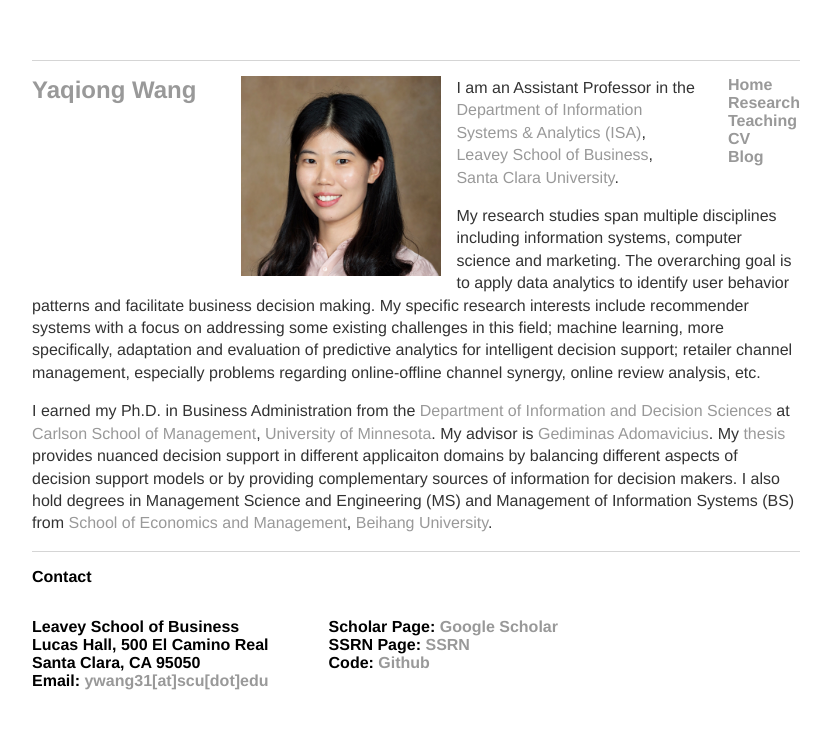
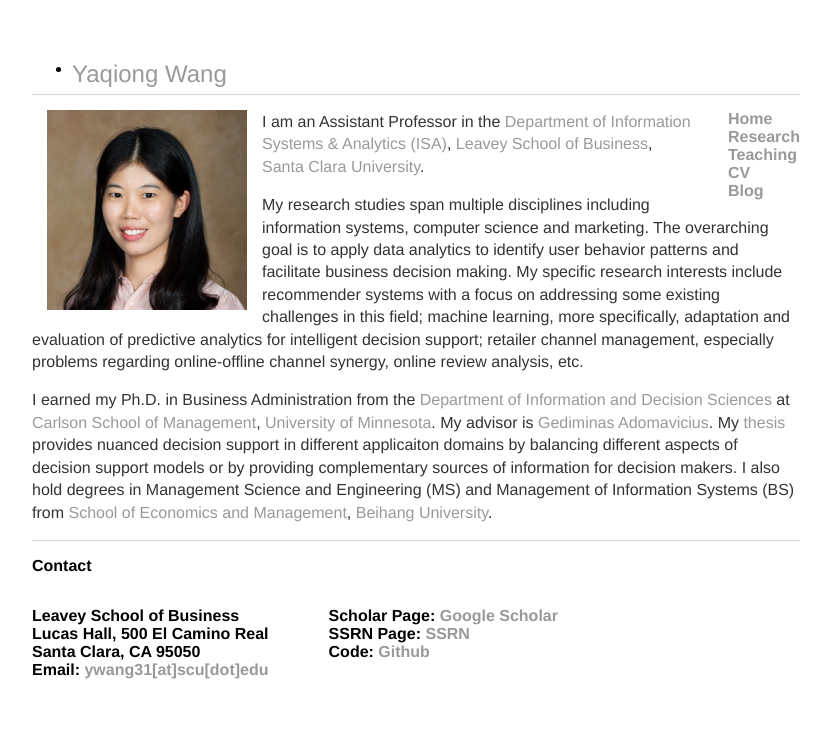
Before and after one commit to YaqiongWang/PersonalWeb, a Jekyll site: the page built from index.html, in a window 1280 px wide. Shown: the top 729 px of the page, without its empty margins (224-1055 px from the left). Built offline with Jekyll 4.4.1, drawn with Linux system fonts in a browser that asks for light colours.

Commit message:
Update default.html

```diff
--- a/_layouts/default.html
+++ b/_layouts/default.html
@@ -6,10 +6,11 @@
 		<link rel="stylesheet" type="text/css" href="/css/main.css">
 	</head>
 	<body>
-		<nav class = "nav">
-		<ul id = "navtitle">
+		<div id = "headwrap">
+		<ul >
 			<li><a class = "pagetitle" href="/">Yaqiong Wang</a></li>
 		</ul>
+		<nav class = "nav">
     		<ul id = "navmenu">
         		<li><a href="/">Home</a></li>
 	        	<li><a href="/research">Research</a></li>
@@ -18,6 +19,7 @@
         		<li><a href="/blog">Blog</a></li>
     		</ul>
 		</nav>
+		</div>
 		<div class="container">
 
 			{{ content }}
```
